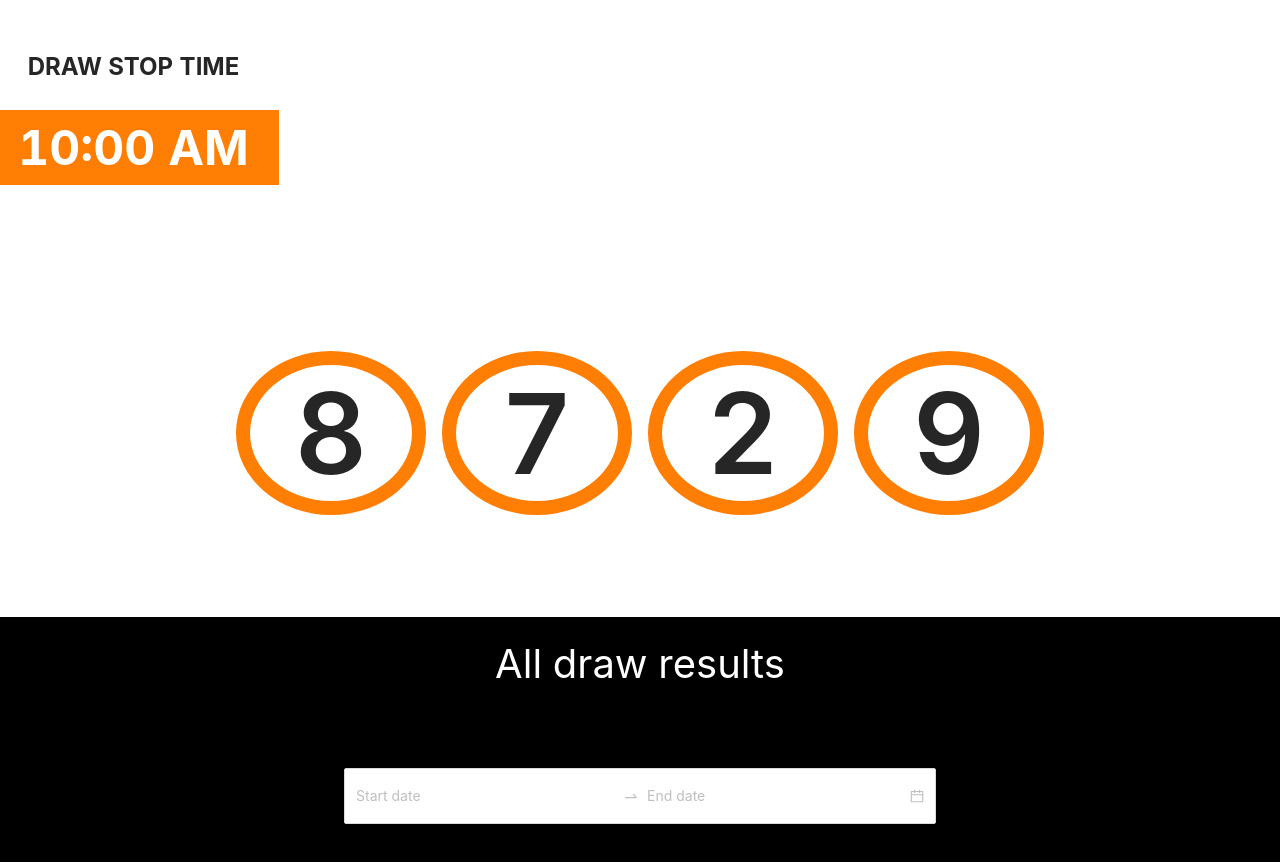
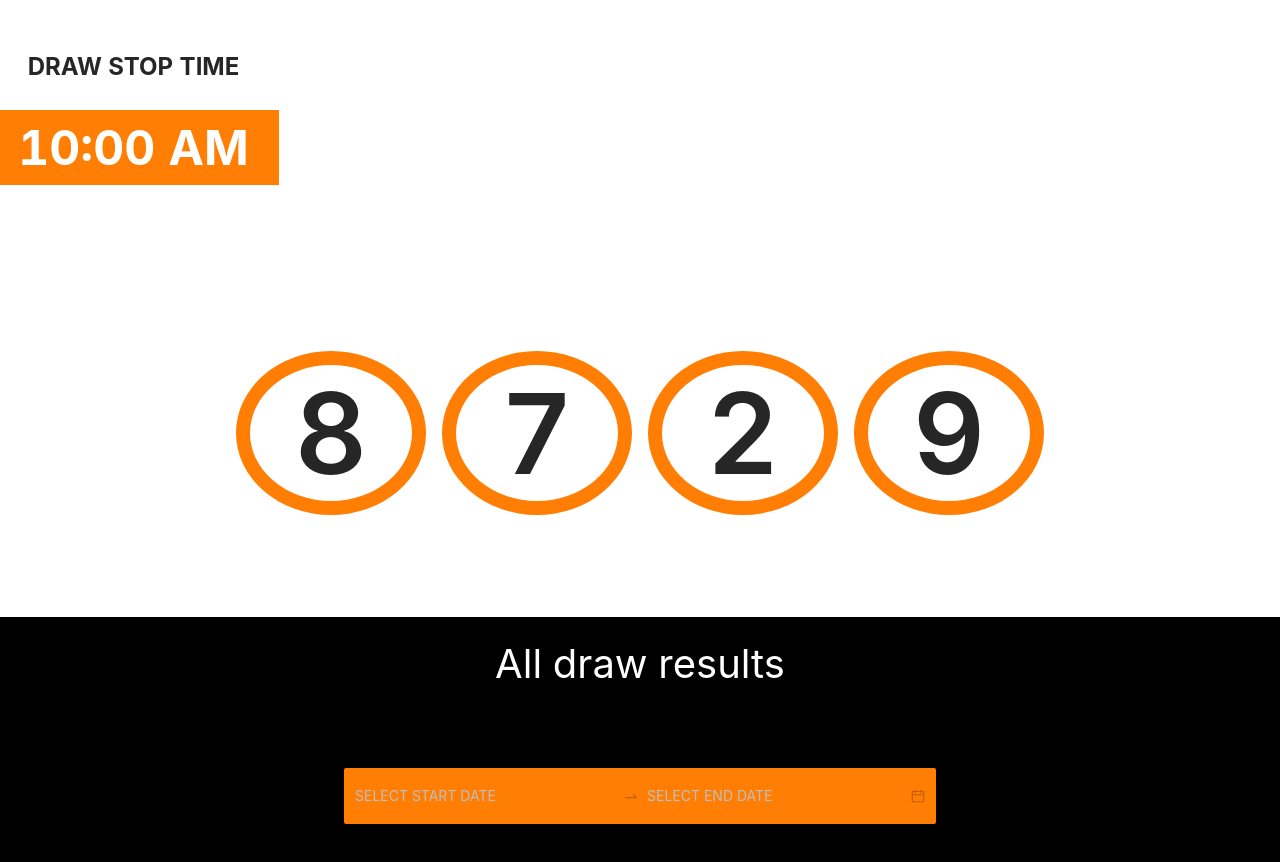
Before and after one commit to UzairAsadBaig/ZTimes, a React (Create React App) app in the folder frontend/ztimes/: page / in a window 1280 px wide. Shown: the top 862 px of the page. Built offline with nearby package versions, Linux system fonts and the light colour scheme.

Commit message:
Major change

```diff
--- a/frontend/ztimes/src/counterComp/counterComp.js
+++ b/frontend/ztimes/src/counterComp/counterComp.js
@@ -27,7 +27,7 @@ export default function CounterComp() {
            <p className="draw_result_text">
              All draw results
            </p>
-           <RangePicker className='RangePicker'   style={{ height: "3.5rem", width: "37rem",marginBottom:'3rem',marginTop:'2rem' }}/>
+           <RangePicker className='RangePicker' placeholder={['SELECT START DATE','SELECT END DATE']}   style={{ height: "3.5rem", width: "37rem",marginBottom:'3rem',marginTop:'2rem' ,backgroundColor:'#ff7e03',color:'white',outline:'none',border:'none'}}/>
          </div>
       </div>
 
```
